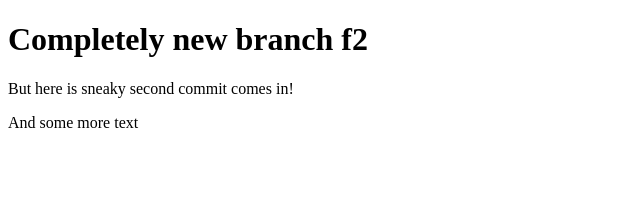
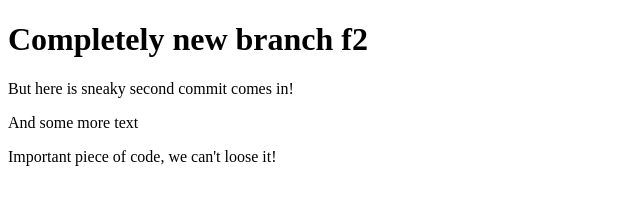
Before and after one commit to divinemuffin/ionic, a plain HTML site: page index.html in a window 1280 px wide. Shown: the whole page, without its empty margins (0-640 px from the left). Drawn offline with Linux system fonts and the light colour scheme.

Commit message:
important code added

```diff
--- a/index.html
+++ b/index.html
@@ -10,5 +10,6 @@
     <h1>Completely new branch f2</h1>
     <p>But here is sneaky second commit comes in!</p>
     <p>And some more text</p>
+    <p>Important piece of code, we can't loose it!</p>
 </body>
 </html>
```
